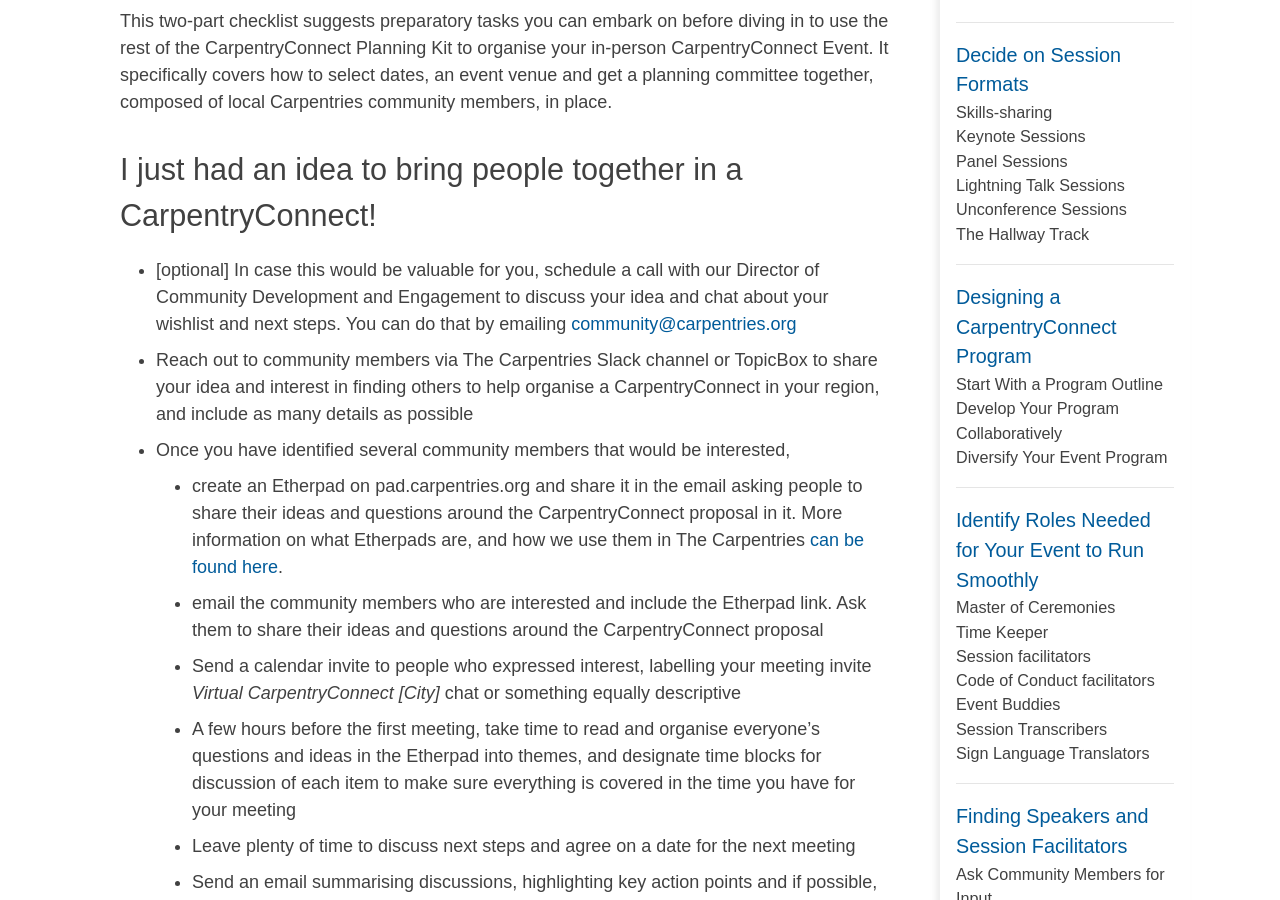
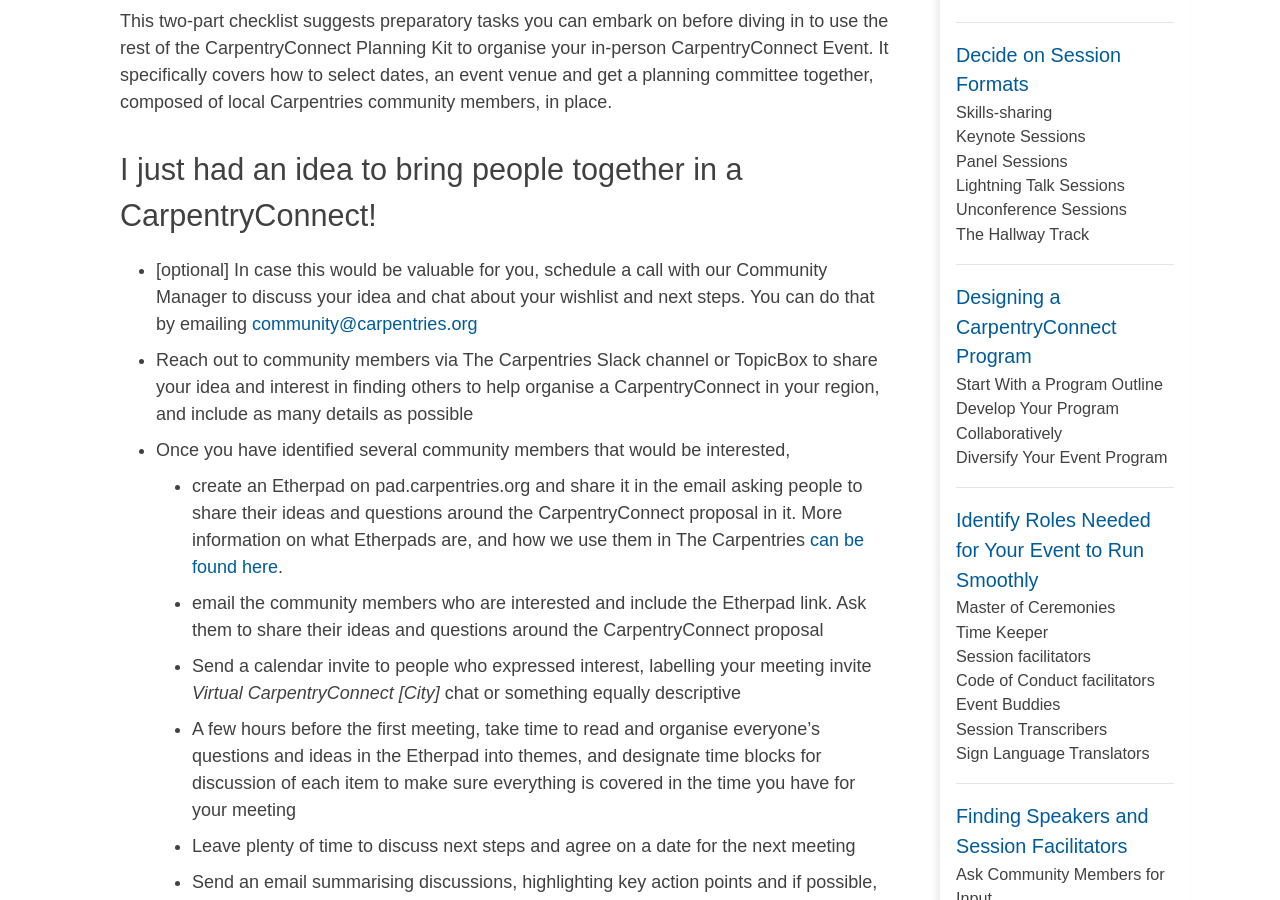
Before and after one commit to CarpentryConnect/carpentryconnect.org, a Jekyll site: the page built from in-person.markdown, in a window 1280 px wide and 900 px high, scrolled down 631 px. Built offline with Jekyll 4.4.1, drawn with Linux system fonts in a browser that asks for light colours; nearby versions of some CDN libraries.

Commit message:
Update in-person.markdown
Replaced Director of CET with Community Manager

```diff
--- a/in-person.markdown
+++ b/in-person.markdown
@@ -41,7 +41,7 @@ This two-part checklist suggests preparatory tasks you can embark on before divi
 
 ### I just had an idea to bring people together in a CarpentryConnect!
 
-- [optional] In case this would be valuable for you, schedule a call with our Director of Community Development and Engagement to discuss your idea and chat about your wishlist and next steps. You can do that by emailing [community@carpentries.org](mailto:community@carpentries.org)
+- [optional] In case this would be valuable for you, schedule a call with our Community Manager to discuss your idea and chat about your wishlist and next steps. You can do that by emailing [community@carpentries.org](mailto:community@carpentries.org)
 - Reach out to community members via The Carpentries Slack channel or TopicBox to share your idea and interest in finding others to help organise a CarpentryConnect in your region, and include as many details as possible
 - Once you have identified several community members that would be interested,
 	- create an Etherpad on pad.carpentries.org and share it in the email asking people to share their ideas and questions around the CarpentryConnect proposal in it. More information on what Etherpads are, and how we use them in The Carpentries [can be found here](https://docs.carpentries.org/topic_folders/communications/tools/etherpads.html).
```
